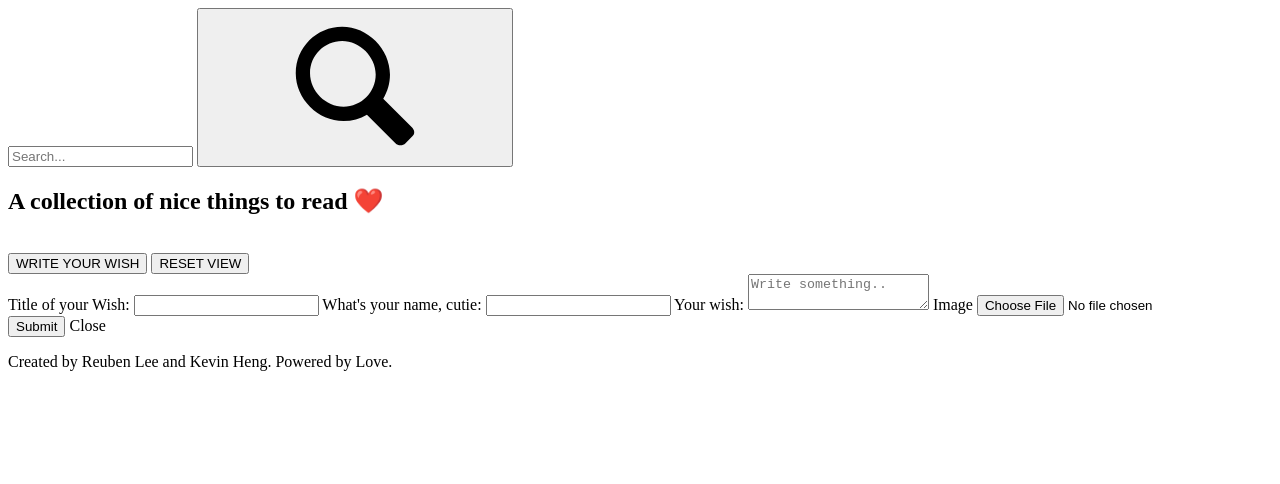
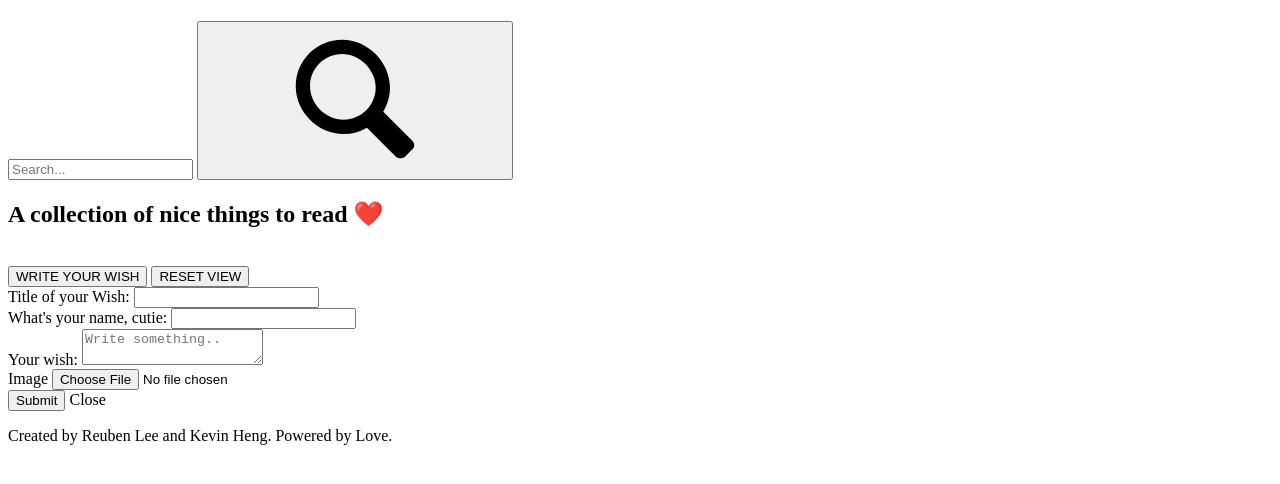
Before and after one commit to reubenlee3/bday_wish_app, a website: page src/index.html in a window 1280 px wide. Drawn offline with Linux system fonts and the light colour scheme.

Commit message:
Deploy 1 to gh pages

```diff
--- a/package.json
+++ b/package.json
@@ -6,10 +6,12 @@
   "scripts": {
     "dev": "webpack --mode development",
     "build": "webpack --mode production",
-    "start": "webpack-dev-server --mode development --open"
+    "start": "webpack-dev-server --mode development --open",
+    "deploy": "gh-pages -d dist"
   },
   "author": "",
   "license": "ISC",
+  "homepage": "https://reubenlee3.github.io/bday_wish_app",
   "devDependencies": {
     "@babel/core": "^7.9.6",
     "@babel/preset-env": "^7.9.6",
@@ -18,6 +20,7 @@
     "core-js": "^3.6.5",
     "css-loader": "^3.5.3",
     "file-loader": "^6.0.0",
+    "gh-pages": "^3.0.0",
     "html-loader": "^1.1.0",
     "html-webpack-plugin": "^4.3.0",
     "install": "^0.13.0",
--- a/src/css/style.css
+++ b/src/css/style.css
@@ -11,7 +11,7 @@ html {
   box-sizing: border-box;
   height: 100%;
   width: 100%;
-  font-size: 80%;
+  font-size: 60%;
 }
 
   @media only screen and (max-width: 600px) {
@@ -378,7 +378,25 @@ The Modal (background)
   border-radius: 20px;
   width: 60%;
 }
-  .modal-content input[type=text], input[type=file], textarea {
+.modal-content form {
+  width: 90%;
+}
+
+  .modal-content__field {
+    /* width: 100%;
+    height: calc(1.5em + 0.75rem + 2px);
+    padding: 0.375rem 0.75rem;
+    font-size: 1rem;
+    font-weight: 400;
+    line-height: 1.5; */
+    display: block;
+    color: #495057;
+    background-color: #fff;
+    background-clip: padding-box;
+    border-radius: 0.25rem;
+    transition: border-color 0.15s ease-in-out, box-shadow 0.15s ease-in-out;
+  }
+  .modal-content__field input[type=text], input[type=file], textarea {
     width: 100%; /* Full width */
     padding: 12px; /* Some padding */
     border: 1px solid #ccc; /* Gray border */
@@ -388,7 +406,7 @@ The Modal (background)
     margin-bottom: 16px; /* Bottom margin */
     resize: vertical /* Allow the user to vertically resize the textarea (not horizontally) */
   }
-  .modal-content input[type=submit] {
+  .modal-content__field input[type=submit] {
     text-align: center;
     margin-top: 6px;
     margin-bottom: 16px;
--- a/src/index.html
+++ b/src/index.html
@@ -13,13 +13,13 @@
 
 <body>
     <!-- comment this loading page out first -->
-    <!-- <div id="load_screen">
+    <div id="load_screen">
         <div id="loading">
             <h1>
                 <span class="txt-type" data-wait="3000" data-words='["Happy Birthday Beautiful!"]'></span>
             </h1>
         </div>
-    </div> -->
+    </div>
 
 
     <div class="main-body">
@@ -61,14 +61,22 @@
                 <!-- Modal content -->
                 <div class="modal-content" id="modal-content">
                     <form onsubmit="return false">
+                        <div class="modal-content__field">
                             <label for="title">Title of your Wish:</label>
                             <input type="text" id="title" name="title">
+                        </div>
+                        <div class="modal-content__field">
                             <label for="author">What's your name, cutie:</label>
                             <input type="text" id="author" name="author">
+                        </div>
+                        <div class="modal-content__field">
                             <label for="wish">Your wish:</label>
                             <textarea id="wish" name="wish" placeholder="Write something.."></textarea>
+                        </div>
+                        <div class="modal-content__field">
                             <label for="image">Image</label>
                             <input type="file" id="image" name="image" accept="image/*">
+                        </div>
                         <div class="row">
                             <button class="btn" type="submit" id="modal-content__submit" value="Submit">Submit</button>
                             <a class="btn btn-danger" id="modal-content__close">Close</a>
--- a/src/js/index.js
+++ b/src/js/index.js
@@ -211,6 +211,7 @@ const resetList = () => {
 
     // clear the wish contents
     listView.clearList();
+    searchView.clearResults();
 
     // render the loader
     renderLoader(el.wishContent);
```
Also changed, not shown: 1 other file. Lines whose indentation alone changed are shown as unchanged.
